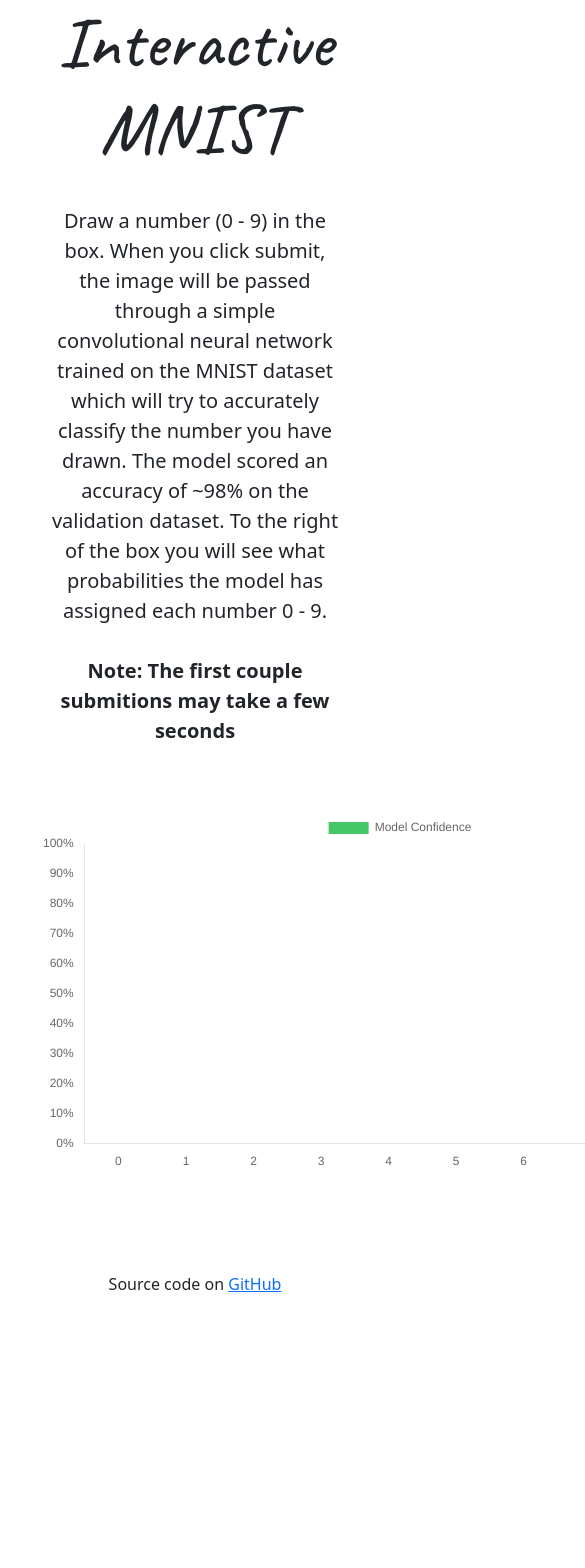
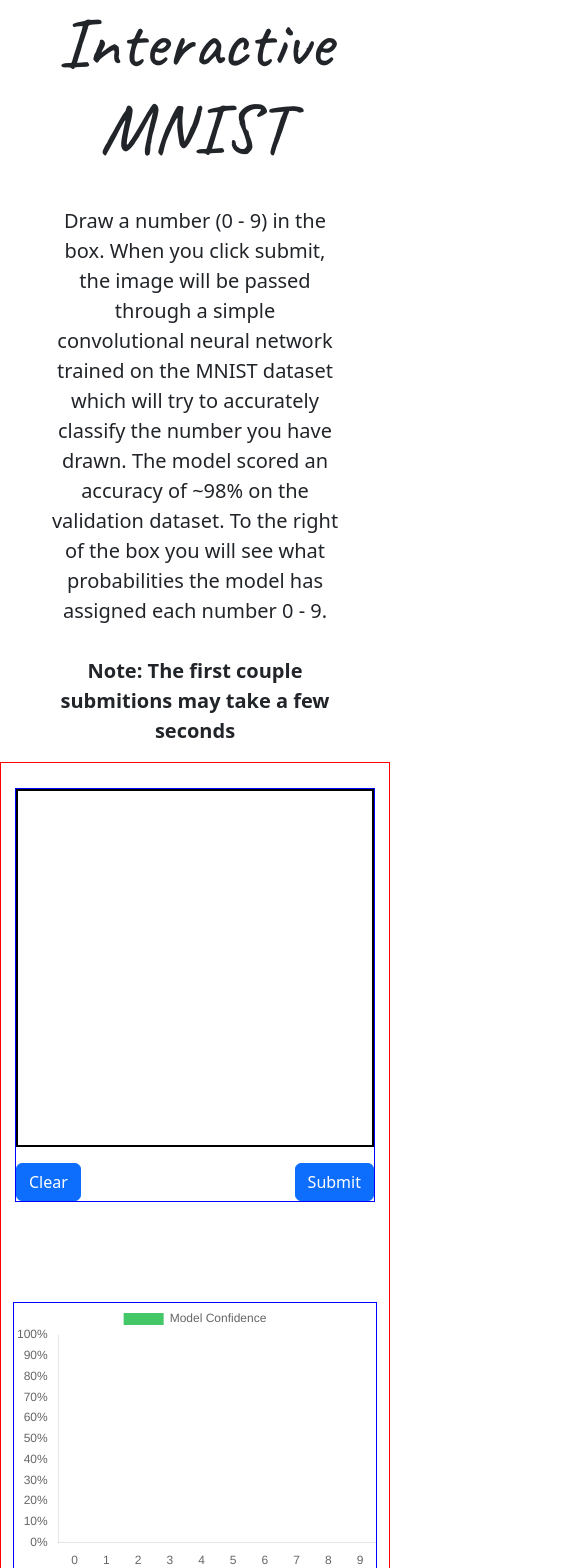
Before and after one commit to SamO135/interactive-mnist, a React (Vite) app in the folder web/: page / in a window 390 px wide. Shown: the top 1568 px of the page, 585 px wide, since content can reach past the window. Before the commit the page ends 1312 px from the top, so only its background shows below. Built offline with nearby package versions, Linux system fonts and the light colour scheme.

Commit message:
make website responsive to different window/screen sizes

```diff
--- a/web/src/Canvas.tsx
+++ b/web/src/Canvas.tsx
@@ -120,6 +120,7 @@ function Canvas() {
           onMouseMove={draw}
           ref={canvasRef}
         />
+        <div className="canvas-buttons">
           <button
             id="clear-button"
             type="button"
@@ -137,6 +138,7 @@ function Canvas() {
             Submit
           </button>
         </div>
+      </div>
 
       {displayApiResponse()}
     </div>
--- a/web/src/components/BarChart.tsx
+++ b/web/src/components/BarChart.tsx
@@ -15,6 +15,7 @@ function createBarChart(ctx: HTMLCanvasElement, probabilities: number[]) {
       ],
     },
     options: {
+      maintainAspectRatio: false,
       responsive: true,
       scales: {
         x: {
--- a/web/src/style.css
+++ b/web/src/style.css
@@ -1,48 +1,51 @@
-:root {
-  --canvas-width: 360px;
-  --canvas-height: 360px;
-  --button-top: 370px;
-}
-
 .container {
   display: flex;
   justify-content: center;
   align-items: center;
   padding-top: 25px;
   padding-bottom: 75px;
+  gap: 100px;
+  border: 1px solid red;
 }
 
 #canvas-container {
   position: relative;
-  width: var(--canvas-width);
-  height: var(--canvas-height);
+  flex-direction: column;
+  width: 100%;
+  aspect-ratio: 1 / 1;
+  max-width: 360px;
+  border: 1px solid blue;
 }
 
 #canvas {
+  /* position: absolute; */
+  max-width: 100%;
+  max-height: 100%;
   border: 2px solid black;
   background-color: white;
 }
 
-#clear-button {
-  position: absolute;
-  top: var(--button-top);
-  left: 0px;
+.canvas-buttons {
+  display: flex;
+  justify-content: space-between;
+  width: 100%;
+  margin-top: 10px;
+  gap: 20px;
 }
 
-#submit-button {
-  position: absolute;
-  top: var(--button-top);
-  right: 0px;
-}
+
 
 #probabilities {
-  padding-left: 50px;
-  padding-top: 25px;
-  padding-bottom: 25px;
+  width: 100%;
+  aspect-ratio: 3 / 2;
+  max-width: 640px;
+  height: 360px;
+  border: 1px solid blue;
 }
 
 #modelResponseChart {
-  height: var(--canvas-height);
+  height: 100%;
+  width: 100%;
 }
 
 #header-text {
@@ -62,3 +65,29 @@
 #footer-text {
   text-align: center;
 }
+
+@media (max-width: 1200px) {
+  .container{
+    flex-wrap: wrap;
+  }
+
+}
+
+@media (max-width: 768px) {
+  #probabilities {
+    width: 480px;
+    height: 270px;
+  }
+}
+
+@media (max-width: 576px) {
+  #canvas-container{
+    width: 100%;
+    max-width: 360px;
+  }
+
+  #probabilities {
+    width: 100%;
+    max-width: 480px;
+  }
+}
```
Lines whose indentation alone changed are shown as unchanged.
